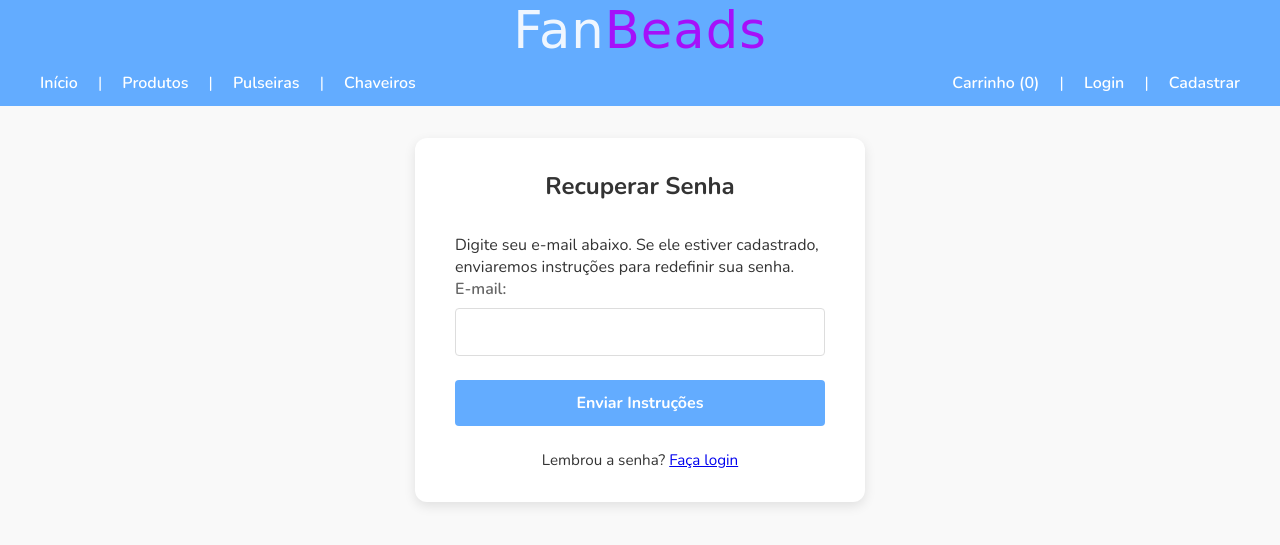
After one commit to LalaMarins/FanBeads, a PHP site: page /fanbeads/forgot-password in a window 1280 px wide. The commit adds this page. Shown: the top 545 px of the page. Run offline with PHP 8.4, Linux system fonts and the light colour scheme; some web fonts are replaced.

Commit message:
esqueceu senha e links nos nomes dos produtos

```diff
--- a/Controllers/AuthController.class.php
+++ b/Controllers/AuthController.class.php
@@ -105,4 +105,12 @@ class AuthController
         header('Location: /fanbeads/');
         exit;
     }
+    /**
+ * Exibe o formulário para solicitar a recuperação de senha.
+ */
+public function forgotPasswordForm(): void
+{
+    // Simplesmente carrega a view que criaremos a seguir.
+    require 'Views/forgot_password.php';
 }
+}
--- /dev/null
+++ b/Views/forgot_password.php
@@ -0,0 +1,30 @@
+<!DOCTYPE html>
+<html lang="pt-br">
+<head>
+    <meta charset="UTF-8">
+    <meta name="viewport" content="width=device-width, initial-scale=1.0">
+    <title>FanBeads – Recuperar Senha</title>
+    <link rel="stylesheet" href="/fanbeads/assets/css/style.css">
+</head>
+<body>
+    <?php require 'Views/menu.php'; ?>
+
+    <main class="form-page">
+        <h2>Recuperar Senha</h2>
+        <p>Digite seu e-mail abaixo. Se ele estiver cadastrado, enviaremos instruções para redefinir sua senha.</p>
+
+        <?php // Adicionaremos mensagens de sucesso/erro aqui depois ?>
+
+        <form action="/fanbeads/forgot-password" method="POST">
+            <label for="email">E-mail:</label>
+            <input type="email" id="email" name="email" required>
+
+            <button type="submit" class="btn btn-primary">Enviar Instruções</button>
+        </form>
+
+        <div class="link-alternativo">
+            Lembrou a senha? <a href="/fanbeads/login">Faça login</a>
+        </div>
+    </main>
+</body>
+</html>
--- a/Views/inicio.php
+++ b/Views/inicio.php
@@ -18,7 +18,11 @@
                         <a href="/fanbeads/detalhes?id=<?= $p->getId() ?>">
                             <img src="/fanbeads/assets/img/<?= htmlspecialchars($p->getImagem()) ?>" alt="<?= htmlspecialchars($p->getNome()) ?>">
                         </a>
-                        <h3><?= htmlspecialchars($p->getNome()) ?></h3>
+                        <h3>
+                            <a href="/fanbeads/detalhes?id=<?= $p->getId() ?>">
+                            <?= htmlspecialchars($p->getNome()) ?>
+                            </a>
+                        </h3>
                         <p>R$ <?= number_format($p->getPreco(), 2, ',', '.') ?></p>
                     </div>
                 <?php endforeach; ?>
--- a/Views/listar_produtos.php
+++ b/Views/listar_produtos.php
@@ -22,7 +22,11 @@
                         <a href="/fanbeads/detalhes?id=<?= $p->getId() ?>">
                             <img src="/fanbeads/assets/img/<?= htmlspecialchars($p->getImagem()) ?>" alt="<?= htmlspecialchars($p->getNome()) ?>">
                         </a>
-                        <h3><?= htmlspecialchars($p->getNome()) ?></h3>
+                        <h3>
+                            <a href="/fanbeads/detalhes?id=<?= $p->getId() ?>">
+                                <?= htmlspecialchars($p->getNome()) ?>
+                            </a>
+                        </h3>
                         <p>R$ <?= number_format($p->getPreco(), 2, ',', '.') ?></p>
 
                         <?php // Formulário de exclusão para administradores ?>
--- a/Views/login.php
+++ b/Views/login.php
@@ -30,10 +30,12 @@
             <label for="password">Senha:</label>
             <input type="password" id="password" name="senha" required>
 
-            <button type="submit">Entrar</button>
+            <button type="submit" class="btn btn-primary">Entrar</button>
         </form>
 
         <div class="link-alternativo">
+             Esqueceu sua senha? <a href="/fanbeads/forgot-password">Esqueci minha senha</a>
+             <br>
             Não tem conta? <a href="/fanbeads/register">Cadastre-se</a>
         </div>
     </main>
--- a/Views/menu.php
+++ b/Views/menu.php
@@ -11,7 +11,11 @@ if (!empty($_SESSION['cart'])) {
 }
 ?>
 <header>
-    <div class="brand"><h1>Fan<span>Beads</span></h1></div>
+    <div class="brand">
+        <a href="/fanbeads/">
+            <h1>Fan<span>Beads</span></h1>
+        </a>
+    </div>
     <nav class="main-menu">
         <div class="menu-left">
             <a href="/fanbeads/">Início</a>
--- a/Views/register.php
+++ b/Views/register.php
@@ -22,7 +22,7 @@
             <label for="password">Senha:</label>
             <input type="password" id="password" name="senha" required>
 
-            <button type="submit">Criar Conta</button>
+            <button type="submit" class="btn btn-primary">Entrar</button>
         </form>
 
         <div class="link-alternativo">
--- a/assets/css/style.css
+++ b/assets/css/style.css
@@ -9,6 +9,7 @@
   /* Paleta de Cores */
   --color-primary: #63acff;
   --color-primary-dark: #5a9be0;
+  --color-blue-darker:#4e17a5;
   --color-secondary: #AD00F9;
   --color-success: #28a745;
   --color-success-dark: #218838;
@@ -95,6 +96,16 @@ nav.main-menu a {
 nav.main-menu a:hover {
   text-decoration: underline;
 }
+/* Remove estilos padrão do link no logo/título */
+header .brand a {
+  color: inherit; /* Faz o link herdar a cor do h1 (branco/roxo) */
+  text-decoration: none; /* Remove o sublinhado */
+}
+
+/* Opcional: Efeito ao passar o mouse */
+header .brand a:hover h1 {
+  opacity: 0.9; /* Leve transparência ao passar o mouse */
+}
 
 /* ==========================================================================
    3. COMPONENTES REUTILIZÁVEIS
@@ -138,6 +149,16 @@ nav.main-menu a:hover {
   padding: 0.25rem 0.5rem;
   border-radius: 0.5rem;
   font-weight: bold;
+}
+
+.card h3 a {
+  color: inherit; /* Faz o link herdar a cor do h3 (preto) */
+  text-decoration: none; /* Remove o sublinhado */
+}
+
+.card h3 a:hover {
+  text-decoration: underline; /* Adiciona sublinhado apenas ao passar o mouse */
+  color: var(--color-blue-darker); /* Muda a cor ao passar o mouse (opcional) */
 }
 
 /* --- Sistema de Botões --- */
@@ -237,10 +258,7 @@ section h2 {
 }
 
 /* --- Página Inicial (Novidades) --- */
-.novidades .cards {
-  max-width: calc( (var(--card-width) * 3) + (var(--gap) * 2) );
-  margin: 0 auto;
-}
+
 
 .novidades h2 {
   margin-top: 0.5rem;
@@ -325,7 +343,7 @@ section h2 {
 
 .form-page label {
   display: block;
-  margin-bottom: 1.5rem;
+  margin-bottom: 0.5rem;
   font-weight: 600;
   color: var(--color-text-muted);
 }
@@ -339,9 +357,8 @@ section h2 {
   border: 1px solid var(--color-border);
   border-radius: 4px;
   font-size: 1rem;
-  margin-top: 0.5rem;
 }
-
+/* Garante que o botão de submit ocupe 100% da largura no formulário */
 .form-page button[type="submit"] {
   width: 100%;
   margin-top: 1.5rem;
--- a/rotas.php
+++ b/rotas.php
@@ -53,6 +53,8 @@ $router->get('/register', [AuthController::class, 'registerForm']);
 $router->post('/register', [AuthController::class, 'register']);
 $router->get('/logout', [AuthController::class, 'logout']);
 
+$router->get('/forgot-password', [AuthController::class, 'forgotPasswordForm']);
+
 // --- Carrinho ---
 $router->get('/carrinho', [CarrinhoController::class, 'index']);
 $router->post('/carrinho/adicionar', [CarrinhoController::class, 'adicionar']);
```
